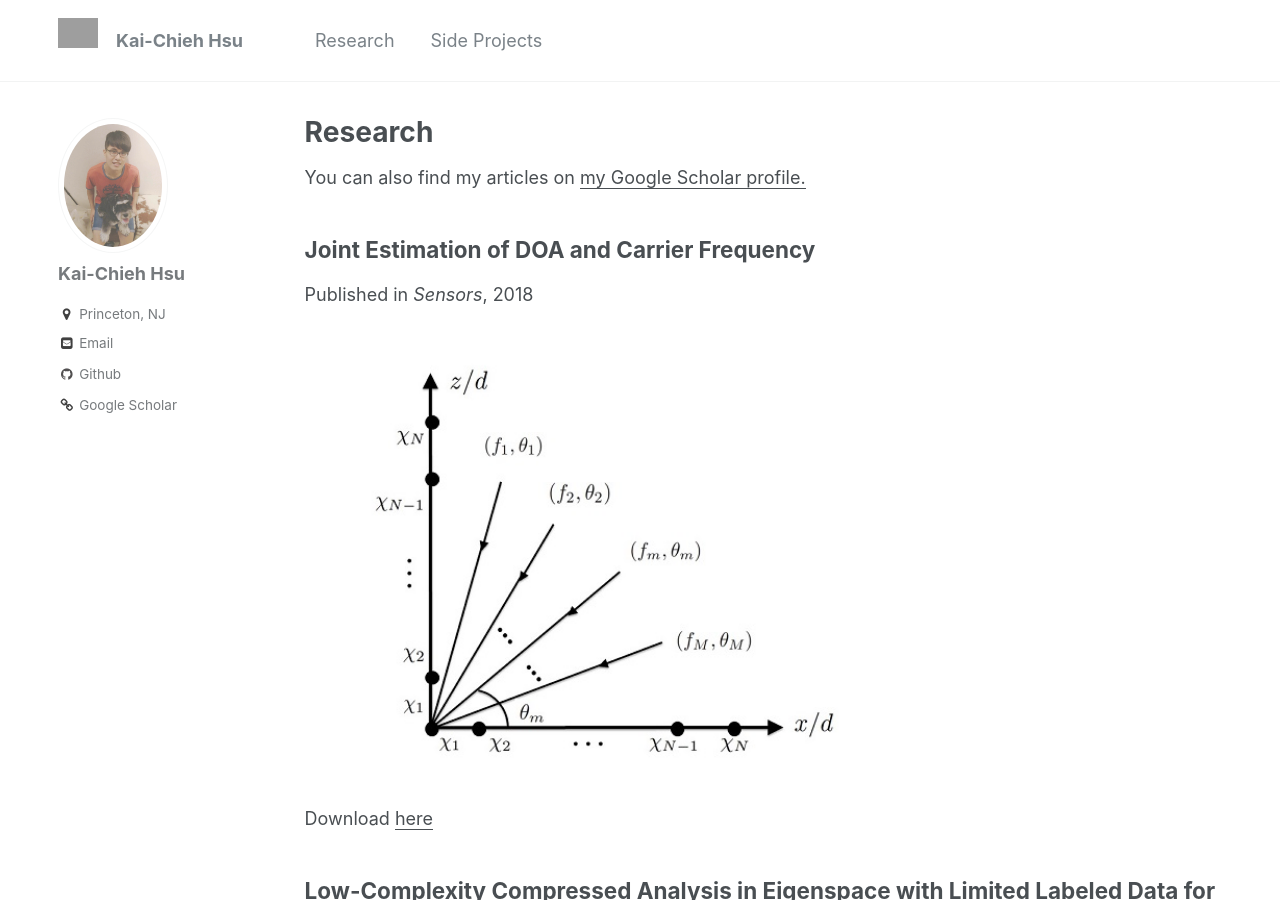
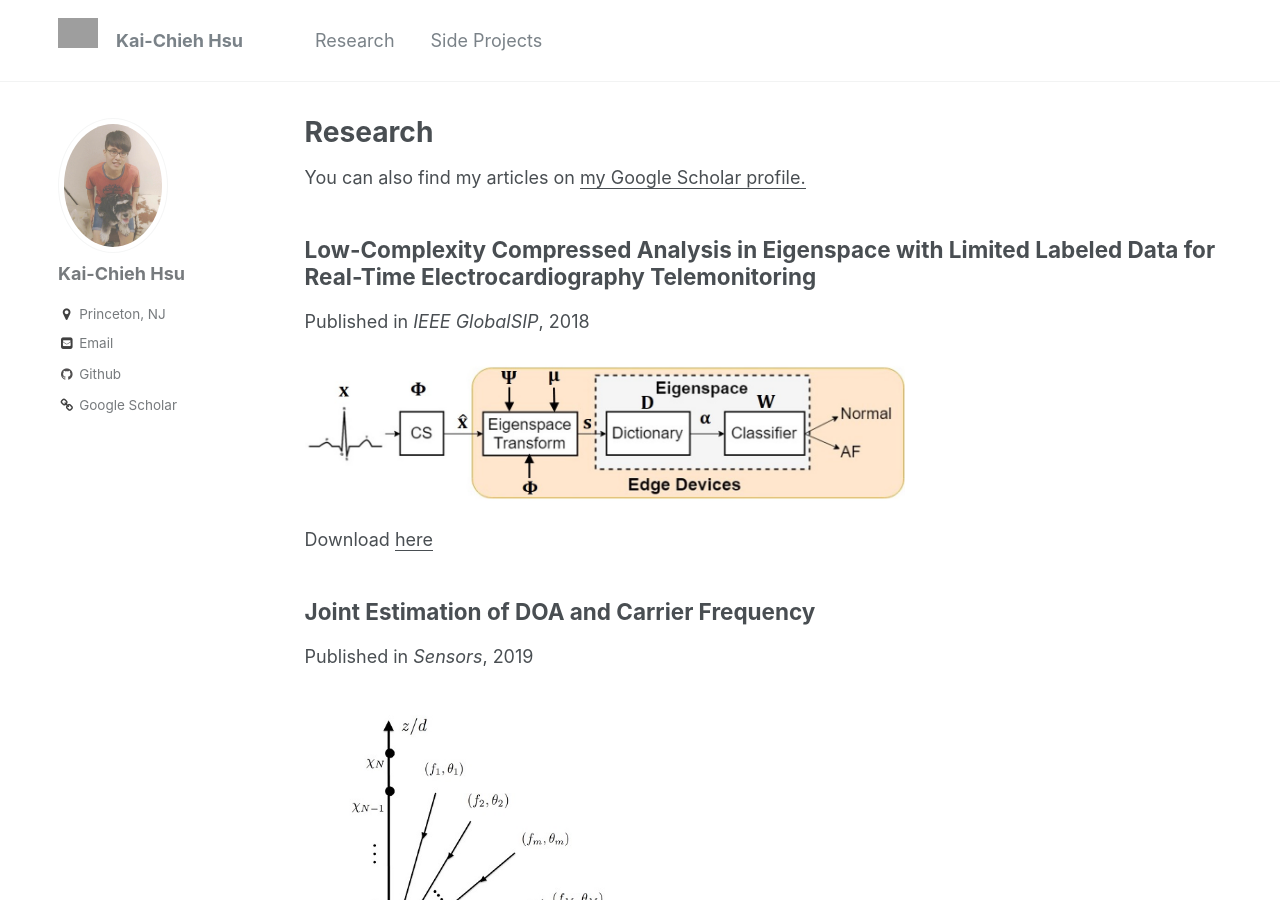
Before and after one commit to kaichiehhsu/kaichiehhsu.github.io, a Jekyll site: the page built from _pages/research.md, in a window 1280 px wide and 900 px high. Built offline with Jekyll 4.4.1, drawn with Linux system fonts in a browser that asks for light colours.

Commit message:
figsize, pub date

```diff
--- a/_research/DOA_FREQ.md
+++ b/_research/DOA_FREQ.md
@@ -2,8 +2,8 @@
 title:  	"Joint Estimation of DOA and Carrier Frequency"
 collection:	research
 permalink: 	/research/DOA_JE
-date:  		 2018-03-28
-excerpt: 	'<img src="/images/DOA_JE/mainarray.jpg"  alt="drawing" width="600"/>'
+date:  		 2019-01-15
+excerpt: 	'<img src="/images/DOA_JE/mainarray.jpg"  alt="drawing" width="400"/>'
 venue: 		'Sensors'
 paperurl: 	'https://www.mdpi.com/1424-8220/19/2/335'
 tags:
```
